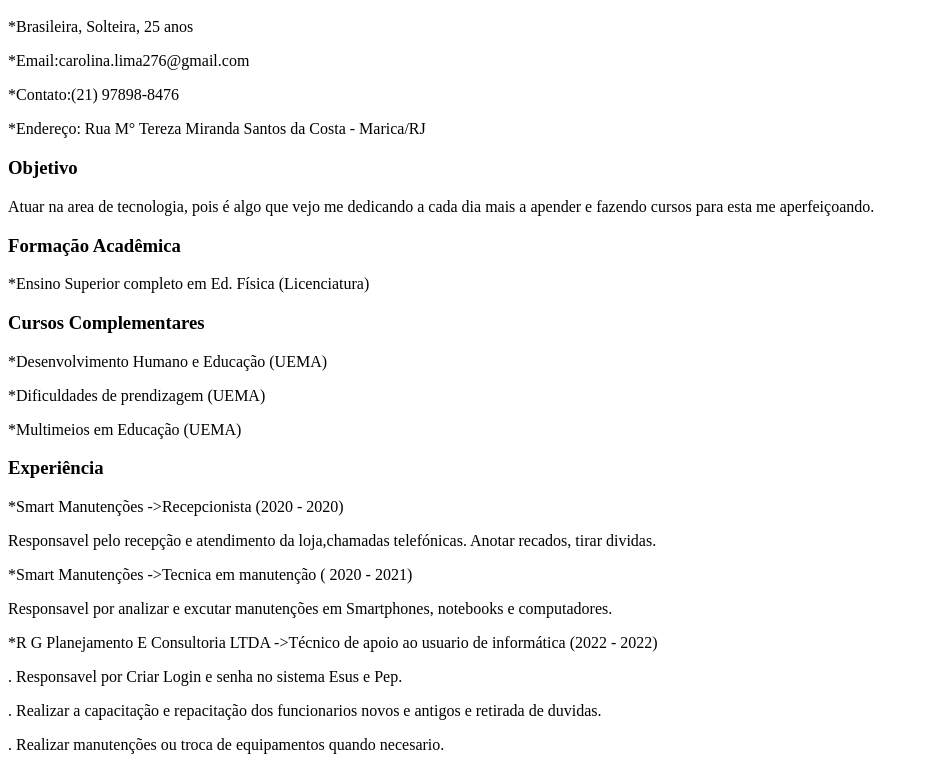
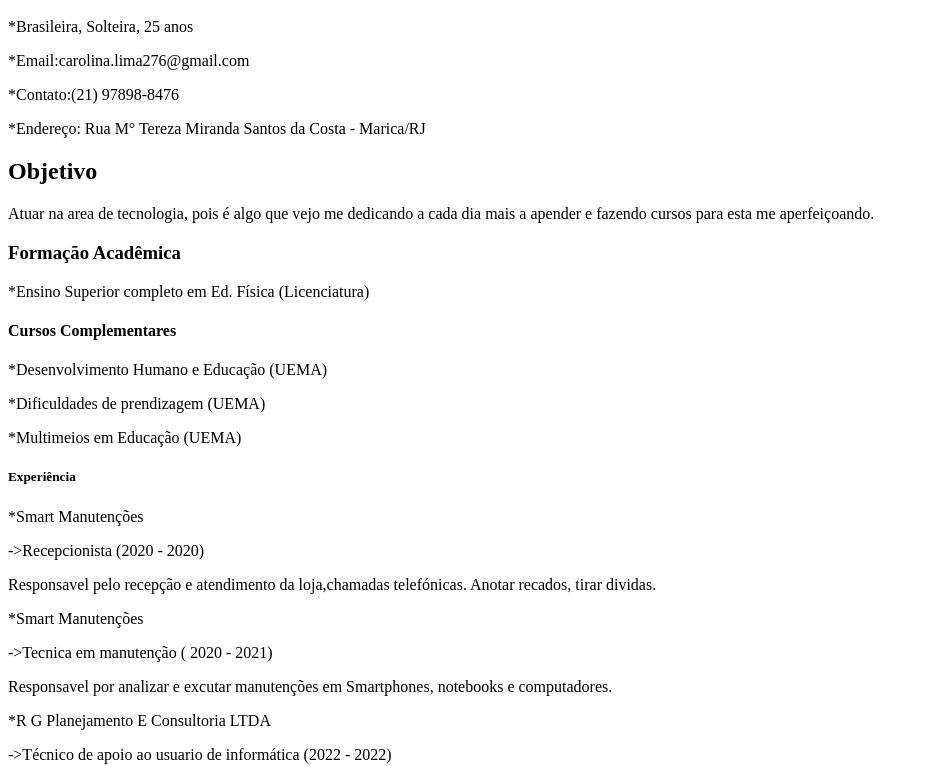
Before and after one commit to anacarol28/curriculo-html, a plain HTML site: page index.html in a window 1280 px wide. Shown: the part 48-814 px from the top of the page, without its empty margins (0-929 px from the left). Drawn offline with Linux system fonts and the light colour scheme.

```diff
--- a/index.html
+++ b/index.html
@@ -9,29 +9,28 @@
          <p> *Email:carolina.lima276@gmail.com</p>
          <p> *Contato:(21) 97898-8476 </p>
          <p> *Endereço: Rua M° Tereza Miranda Santos da Costa - Marica/RJ</p>
-         <h3> Objetivo</h3>
+         <h2> Objetivo</h2>
          <p>Atuar na area de tecnologia, pois é algo que vejo me dedicando a cada dia mais a apender e fazendo cursos para esta me aperfeiçoando.</p>
          <h3>Formação Acadêmica</h3>
          <p>*Ensino Superior completo em Ed. Física (Licenciatura)</p>
-         <h3>Cursos Complementares</h3>
+         <h4>Cursos Complementares</h4>
          <p>*Desenvolvimento Humano e Educação (UEMA)</p>
          <p>*Dificuldades de prendizagem (UEMA)</p>
          <p>*Multimeios em Educação (UEMA)</p>
-         <h3>Experiência</h3>
-         <p>*Smart Manutenções
-              ->Recepcionista (2020 - 2020) </p>
-        <p>Responsavel pelo recepção e
-            atendimento da loja,chamadas telefónicas. Anotar recados, tirar dividas.</p>
-        <p>*Smart Manutenções
-            ->Tecnica em manutenção ( 2020 - 2021) </p>
+         <h5>Experiência</h5>
+         <p>*Smart Manutenções<p>
+            <p>->Recepcionista (2020 - 2020) </p>
+        <p>Responsavel pelo recepção e atendimento da loja,chamadas telefónicas. Anotar recados, tirar dividas.</p>
+        <p>*Smart Manutenções<p>
+            <p>->Tecnica em manutenção ( 2020 - 2021) </p>
         <p>Responsavel por analizar e excutar manutenções em Smartphones, notebooks e computadores.</p>
-        <p>*R G Planejamento E Consultoria LTDA
-            ->Técnico de apoio ao usuario de informática (2022 - 2022) </p>
+        <p>*R G Planejamento E Consultoria LTDA<p>
+            <p>->Técnico de apoio ao usuario de informática (2022 - 2022) </p>
         <p>. Responsavel por Criar Login e senha no sistema Esus e Pep.<p>
         <p>. Realizar a capacitação e repacitação dos funcionarios novos e antigos e retirada de duvidas.<p>
         <p>. Realizar manutenções ou troca de equipamentos quando necesario.</p>
         <p>*A4PM Analytics For Public Management LTDA.<p>
-            ->Técnico de apoio ao usuario de informática (2022 - 2023) </p>
+            <p>->Técnico de apoio ao usuario de informática (2022 - 2023) </p>
         <p>.Responsavel pelo acompanhamento do sistema Esus+ e Pep em toda unidade da umpa Pacheco.<p>
         <p>.Realizar manutenções ou troca de equipamentos quando necesario.<p>
         <p>.Administrar o estoque de suplimentos como resma, toner, cilindro, ribbon, entre outros.</p>
```
